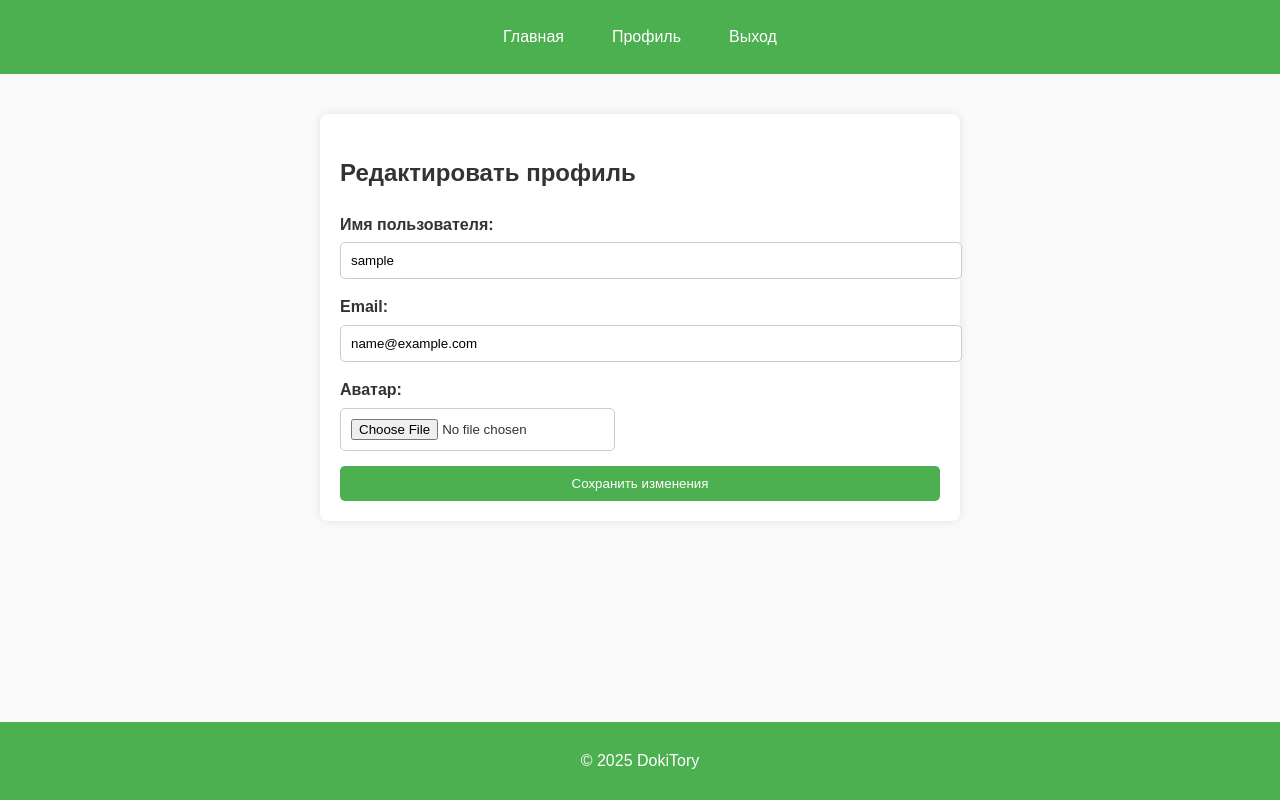
After one commit to DokiMakuro4ka/Coursework, a Flask app: page /edit-profile in a window 1280 px wide. The commit adds this page. Run offline with Flask 3, Linux system fonts and the light colour scheme; the visitor is signed in with stand-in values (Sample User, id 1); a database or web service that is not in the repository returns one stand-in record (values such as "Sample title"); some libraries are stand-ins or nearby versions.

Commit message:
Cursework

```diff
--- /dev/null
+++ b/css/edit-profile.css
@@ -0,0 +1,97 @@
+/* Общие настройки */
+body {
+    font-family: Arial, Helvetica, sans-serif;
+    color: #333;
+    background-color: #fafafa;
+    margin: 0;
+    padding: 0;
+    line-height: 1.6;
+}
+
+/* Шапка сайта */
+header {
+    background-color: #4caf50;
+    color: white;
+    padding: 1rem;
+    text-align: center;
+}
+
+header nav {
+    display: flex;
+    justify-content: center;
+    gap: 1em;
+}
+
+header nav a {
+    color: white;
+    text-decoration: none;
+    padding: 0.5em 1em;
+    border-radius: 5px;
+    transition: background-color 0.3s ease;
+}
+
+header nav a:hover {
+    background-color: #3e8e41;
+}
+
+/* Форма редактирования профиля */
+.edit-profile-form {
+    max-width: 600px;
+    margin: 40px auto;
+    padding: 20px;
+    background-color: white;
+    border-radius: 8px;
+    box-shadow: 0 0 10px rgba(0, 0, 0, 0.1);
+}
+
+.edit-profile-form form {
+    display: grid;
+    gap: 15px;
+}
+
+.form-group label {
+    display: block;
+    font-weight: bold;
+    margin-bottom: 5px;
+}
+
+.form-group input[type="text"],
+.form-group input[type="email"] {
+    width: 100%;
+    padding: 10px;
+    border: 1px solid #ccc;
+    border-radius: 5px;
+}
+
+.form-group input[type="file"] {
+    padding: 10px;
+    border: 1px solid #ccc;
+    border-radius: 5px;
+}
+
+button[type="submit"] {
+    display: inline-block;
+    padding: 10px 20px;
+    background-color: #4caf50;
+    color: white;
+    border: none;
+    cursor: pointer;
+    border-radius: 5px;
+    transition: background-color 0.3s ease;
+}
+
+button[type="submit"]:hover {
+    background-color: #3e8e41;
+}
+
+/* Нижняя часть страницы */
+footer {
+    background-color: #4caf50;
+    color: white;
+    text-align: center;
+    padding: 10px;
+    position: fixed;
+    bottom: 0;
+    left: 0;
+    right: 0;
+}
--- a/server.py
+++ b/server.py
@@ -1,9 +1,14 @@
+import hashlib
 from flask import Flask, render_template, request, redirect, url_for, abort, session, flash
 from flask_session import Session
 import psycopg2
+from werkzeug.utils import secure_filename
+import os
 
 app = Flask(__name__, static_folder="")
-
+app.secret_key = '123123'
+app.config['UPLOAD_FOLDER'] = './uploads/'
+app.config['MAX_CONTENT_LENGTH'] = 16 * 1024 * 1024
 
 # Конфигурация для работы с сессией
 app.config["SECRET_KEY"] = "super_secret_key"  # Замените на свою секретную фразу
@@ -20,11 +25,21 @@ def get_db_connection():
 
 # Класс для представления пользователя
 class User:
-    def __init__(self, user_id, user_name, email, password):
-        self.id = user_id
-        self.username = user_name
+    def __init__(self, user_id, user_name, email, password_hash, avatar_url, registration_date):
+        self.user_id = user_id
+        self.user_name = user_name
         self.email = email
-        self.password = password
+        self.password_hash = password_hash
+        self.avatar_url = avatar_url
+        self.registration_date = registration_date
+
+class User_profile:
+    def __init__(self,user_id, user_name, email, avatar_url, registration_date):
+        self.user_id = user_id
+        self.user_name = user_name
+        self.email = email
+        self.avatar_url = avatar_url
+        self.registration_date = registration_date
 
 @app.route('/reg')
 def reg():
@@ -35,23 +50,43 @@ def success():
     return render_template('success.html')
 
 @app.route('/')
-def main():
-    return render_template('main.html')
+def home():
+    if 'user_id' in session:
+        conn = get_db_connection()
+        cur = conn.cursor()
+        print(f"Запрашиваемый ID: {session['user_id']}")  # Отладочная печать
+        cur.execute('SELECT avatar_url FROM users WHERE user_id=%s', (session['user_id'],))
+        user_data = cur.fetchone()
+        print(f"Полученный результат: {user_data}")  # Отладочная печать
+        avatar_url = user_data[0] if user_data else 'uploads/default_avatar.png'
+        conn.close()
+    else:
+        avatar_url = 'uploads/default_avatar.png'
+
+    return render_template('main.html', avatar_url=avatar_url)
+
 
 @app.route('/user/create', methods=['POST'])
 def create_user():
     user_name = request.form['user_name']
-    mail = request.form['mail']
+    email = request.form['mail']
     password = request.form['password']
+
+    # Хешируем пароль перед сохранением
+    hashed_password = hashlib.sha256(password.encode()).hexdigest()
+
     conn = get_db_connection()
     cur = conn.cursor()
 
-    cur.execute('''INSERT INTO USERS(user_name, mail, password)
-                   VALUES (%s, %s, %s);''', (user_name, mail, password))
+    # Сохраняем хешированный пароль
+    cur.execute('''
+        INSERT INTO USERS(user_name, email, password_hash)
+        VALUES (%s, %s, %s);
+    ''', (user_name, email, hashed_password))
 
     conn.commit()
+    cur.close()
     conn.close()
-    cur.close()
 
     return redirect(url_for('success'))
 
@@ -62,7 +97,7 @@ def get_user(user_id=None):
     if user_id is None:
         conn = get_db_connection()
         cur = conn.cursor()
-        cur.execute('''SELECT user_order, user_name, mail, password FROM USERS''')
+        cur.execute('''SELECT user_order, user_name, email, password FROM USERS''')
         users_data = cur.fetchall()
         conn.close()
         cur.close()
@@ -81,28 +116,43 @@ def get_user(user_id=None):
 
     return User(user_data[0][0], user_data[0][1]).__dict__
 
+# Маршрут для авторизации
 @app.route("/login", methods=["GET", "POST"])
 def login():
     if request.method == "POST":
         user_name = request.form.get("user_name")
         password = request.form.get("password")
 
-        # Подключение к базе данных и создание курсора
+        # Получаем подключение к базе данных
         conn = get_db_connection()
         cur = conn.cursor()
 
-        # Безопасный SQL-запрос с использованием параметров
-        cur.execute("SELECT * FROM users WHERE user_name=%s AND password=%s", (user_name, password))
+        # Сначала проверяем, существует ли пользователь
+        cur.execute("SELECT * FROM users WHERE user_name=%s", (user_name,))
         user = cur.fetchone()
 
         if user is not None:
-            # Сохраняем идентификатор пользователя в сессии
-            session["user_id"] = user[0]
-            flash(f"Привет, {user[1]}! Ты успешно вошел.")
-            return redirect(url_for("profile"))
+            stored_password_hash = user[3]  # Предполагаем, что пароль хранится в третьем поле
+            input_password_hash = hashlib.sha256(password.encode()).hexdigest()  # Простое хеширование SHA-256
+            print(stored_password_hash is input_password_hash)
+            if input_password_hash == stored_password_hash:
+                # Авторизация успешна
+                session['logged_in'] = True
+                session["user_id"] = user[0]
+                flash(f"Привет, {user[1]}! Ты успешно вошёл.")
+                return redirect(url_for("profile"))
+            else:
+                flash("Неверный пароль.")
+                return redirect(url_for('login'))
         else:
-            flash("Неверное имя пользователя или пароль.")
-            return redirect(url_for("login"))
+            flash("Пользователь не найден.")
+            return redirect(url_for('login'))
+
+        # Завершаем работу с базой данных
+        cur.close()
+        conn.close()
+
+        return redirect(url_for("login"))
 
     return render_template("login.html")
 
@@ -111,25 +161,104 @@ def login():
 def logout():
     session.pop("user_id", None)
     flash("Ты успешно вышел.")
-    return redirect(url_for("index"))
+    return redirect(url_for("home"))
 
-# Маршрут для страницы профиля
 @app.route("/profile")
 def profile():
+    # Проверяем наличие авторизации
     if "user_id" in session:
-        conn = get_db_connection()
+        conn = get_db_connection()  # Функция для подключения к БД
         cur = conn.cursor()
-        cur.execute("SELECT * FROM users WHERE id=%s", (session["user_id"],))
+
+        # Выполняем запрос к базе данных
+        cur.execute(
+            """
+            SELECT user_id, user_name, email, avatar_url, registration_date
+            FROM users
+            WHERE user_id=%s
+            """,
+            (session["user_id"],),
+        )
         user_data = cur.fetchone()
+
         if user_data is not None:
-            user = User(user_data[0], user_data[1], user_data[2], user_data[3])
+            user = User_profile(
+                user_id=user_data[0],
+                user_name=user_data[1],
+                email=user_data[2],
+                avatar_url=user_data[3],
+                registration_date=user_data[4],
+            )
             return render_template("profile.html", user=user)
         else:
             flash("Произошла ошибка при загрузке профиля.")
-            return redirect(url_for("index"))
+            return redirect(url_for("main"))
     else:
         flash("Войдите, пожалуйста, чтобы увидеть свой профиль.")
         return redirect(url_for("login"))
 
+@app.route('/edit-profile', methods=['GET'])
+def edit_profile():
+    if not session.get('logged_in'):
+        flash('Необходимо войти в систему', 'warning')
+        return redirect(url_for('login'))
+
+    if "user_id" in session:
+        conn = get_db_connection()
+        cur = conn.cursor()
+        cur.execute(
+            """
+            SELECT user_id, user_name, email, avatar_url, registration_date
+            FROM users
+            WHERE user_id=%s
+            """,
+            (session["user_id"],),
+        )
+        user_data = cur.fetchone()
+        conn.close()
+        return render_template('edit-profile.html', user=user_data)
+    else:
+        return redirect(url_for('login'))
+
+# Маршрут для обновления профиля
+@app.route('/update-profile', methods=['POST'])
+def update_profile():
+    if not session.get('logged_in'):
+        flash('Необходимо войти в систему', 'warning')
+        return redirect(url_for('login'))
+
+    # Получить данные из формы
+    new_username = request.form.get('user_name')
+    new_email = request.form.get('email')
+    avatar_file = request.files.get('avatar')
+
+    # Соединение с базой данных
+    conn = get_db_connection()
+    cur = conn.cursor()
+
+    # Обновляем данные пользователя
+    update_query = """UPDATE users SET user_name=%s, email=%s"""
+    params = [new_username, new_email]
+
+    # Если загружен новый аватар, сохраняем его
+    if avatar_file:
+        filename = secure_filename(avatar_file.filename)
+        avatar_path = os.path.join(app.config['UPLOAD_FOLDER'], filename)
+        avatar_file.save(avatar_path)
+        update_query += ", avatar_url=%s"
+        params.append('/uploads/' + filename)
+
+    # Дополняем запрос фильтрацией по user_id
+    update_query += " WHERE user_id=%s;"
+    params.append(session["user_id"])
+
+    # Выполнить запрос на обновление
+    cur.execute(update_query, tuple(params))
+    conn.commit()
+    conn.close()
+
+    flash('Профиль успешно обновлён!', 'success')
+    return redirect(url_for('profile'))
+
 if __name__ == "__main__":
     app.run(debug=True)
--- /dev/null
+++ b/templates/edit-profile.html
@@ -0,0 +1,43 @@
+<!DOCTYPE html>
+<html lang="en">
+<head>
+    <meta charset="UTF-8">
+    <meta name="viewport" content="width=device-width, initial-scale=1.0">
+    <title>Редактирование профиля</title>
+    <link rel="stylesheet" href="../css/edit-profile.css">
+</head>
+<body>
+    <header>
+        <nav>
+            <a href="/">Главная</a>
+            <a href="/profile">Профиль</a>
+            <a href="/logout">Выход</a>
+        </nav>
+    </header>
+
+    <main>
+        <section class="edit-profile-form">
+            <h1>Редактировать профиль</h1>
+            <form action="/update-profile" method="post" enctype="multipart/form-data">
+                <div class="form-group">
+                    <label for="user_name">Имя пользователя:</label>
+                    <input type="text" id="user_name" name="user_name" value="{{ user.user_name }}" required>
+                </div>
+                <div class="form-group">
+                    <label for="email">Email:</label>
+                    <input type="email" id="email" name="email" value="{{ user.email }}" required>
+                </div>
+                <div class="form-group">
+                    <label for="avatar">Аватар:</label>
+                    <input type="file" id="avatar" name="avatar">
+                </div>
+                <button type="submit">Сохранить изменения</button>
+            </form>
+        </section>
+    </main>
+
+    <footer>
+        <p>&copy; 2025 DokiTory</p>
+    </footer>
+</body>
+</html>
```
Also changed, not shown: css/main.css (+37 -24 lines), css/profile.css (+111 -22 lines), templates/main.html (+20 -5 lines), templates/profile.html (+19 -4 lines), templates/default_avatar.png (added), templates/user_avatar.png (added), uploads/2025-04-06_142338.png (added), uploads/default_avatar.png (added), uploads/logo.png (added), uploads/user_avatar.png (added), 1 other file.
